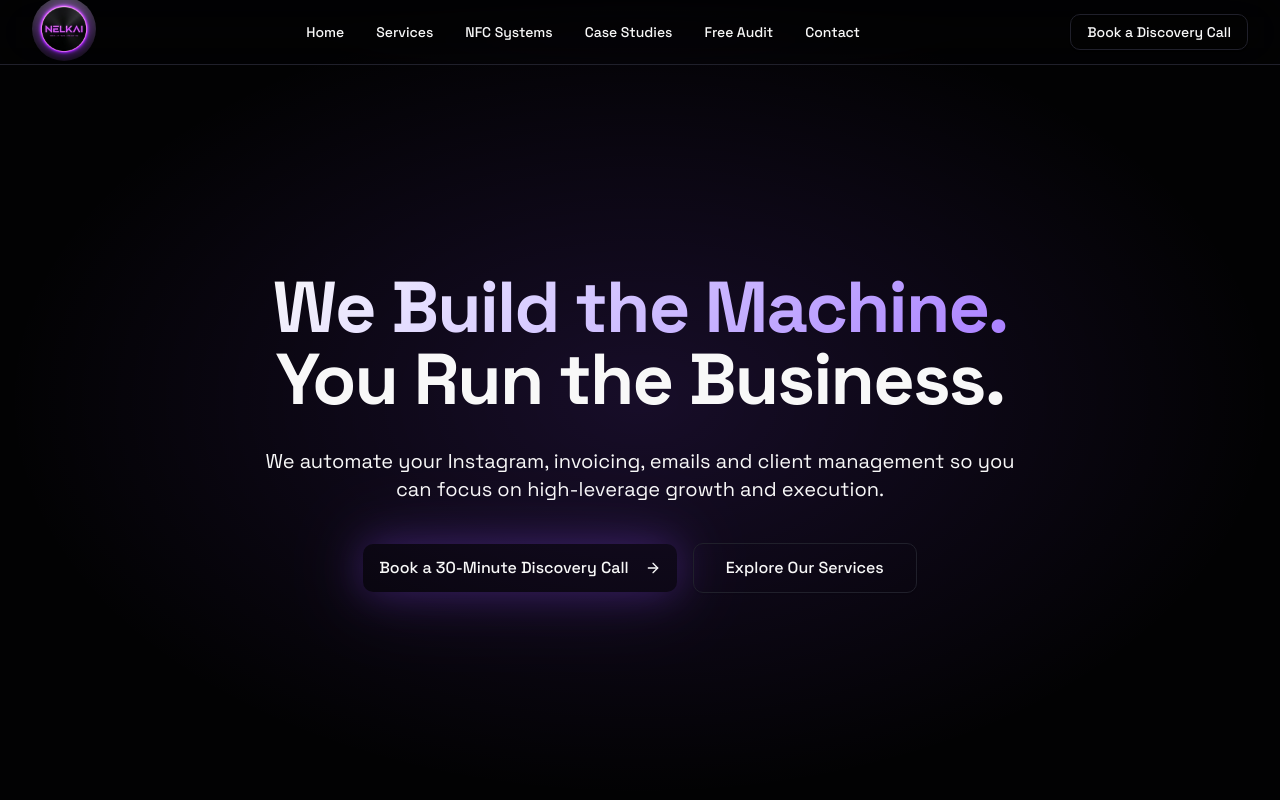
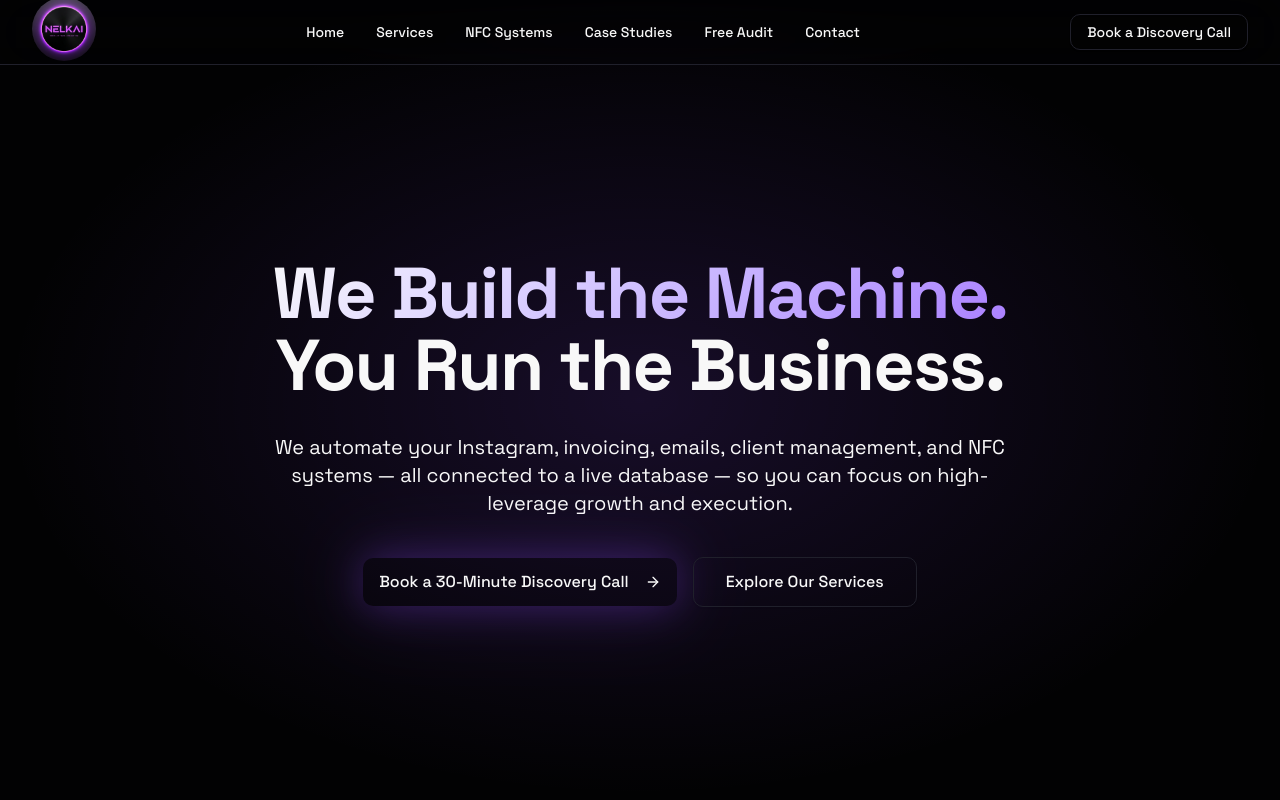
Before and after one commit to Nelkaiagency/Nelkai, a Next.js app: page / in a window 1280 px wide. Shown: the top 800 px of the page. Built offline with nearby package versions, Linux system fonts and the light colour scheme.

Commit message:
update: Enhance hero section subheading to include NFC systems and live database mention

```diff
--- a/components/home/hero-section.tsx
+++ b/components/home/hero-section.tsx
@@ -17,7 +17,7 @@ export function HeroSection() {
         </h1>
 
         <p className="mt-8 text-lg sm:text-xl text-muted-foreground max-w-3xl mx-auto text-pretty">
-          We automate your Instagram, invoicing, emails and client management so you can focus on high-leverage growth and execution.
+          We automate your Instagram, invoicing, emails, client management, and NFC systems — all connected to a live database — so you can focus on high-leverage growth and execution.
         </p>
 
         <div className="mt-10 flex flex-col sm:flex-row items-center justify-center gap-4">
```
